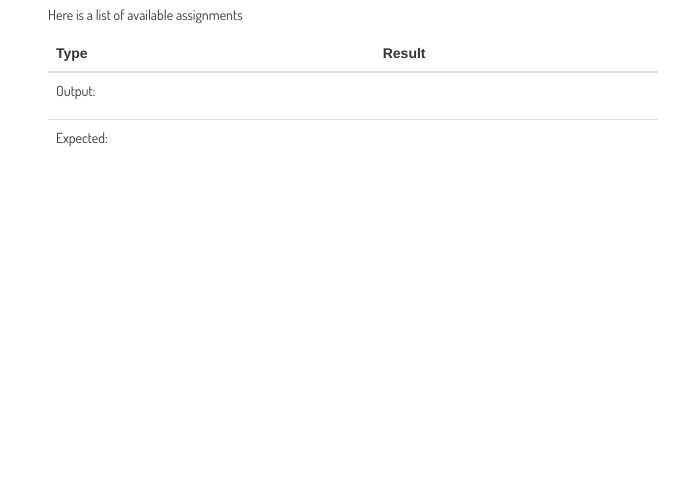
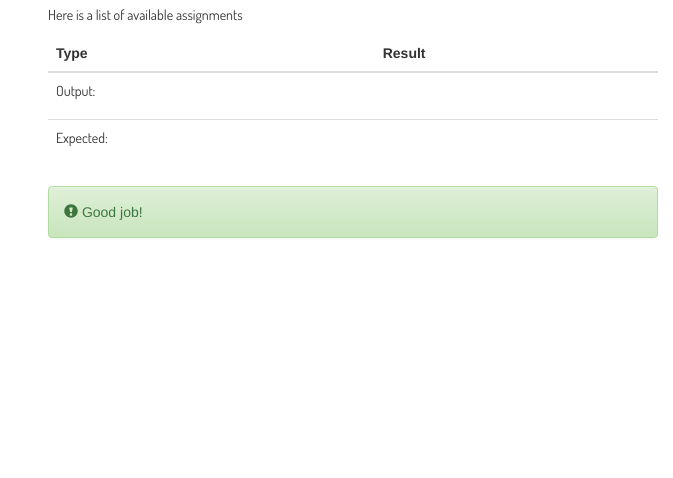
Before and after one commit to Mandalo/mandalo, a Django app: template mandalo/submit/templates/submit/view_submission.html in a window 1280 px wide. Shown: the part 247-725 px from the top of the page, without its empty margins (607-1280 px from the left). Run offline with Django 3.2, Linux system fonts and the light colour scheme; the template is opened without the code that fills it, so the values that code supplies are empty; parts of the project's set-up code (start-up, migrations or seed data) failed here and were passed over; some libraries are stand-ins or nearby versions.

Commit message:
Added better format

```diff
--- a/mandalo/submit/templates/submit/view_submission.html
+++ b/mandalo/submit/templates/submit/view_submission.html
@@ -66,6 +66,22 @@
         </tbody>
 
         </table>
+
+        {% if output != expected %}
+        <div class="alert alert-danger" role="alert">
+          <span class="glyphicon glyphicon-exclamation-sign" aria-hidden="true"></span>
+          <span class="sr-only">Error:</span>
+          Your output does not match expected
+        </div>
+        {% else %}
+
+        <div class="alert alert-success" role="alert">
+        <span class="glyphicon glyphicon-exclamation-sign" aria-hidden="true"></span>
+        <span class="sr-only">Error:</span>
+        Good job!
+        </div>
+
+        {%  endif %}
     </div>
   </div>
 
```
